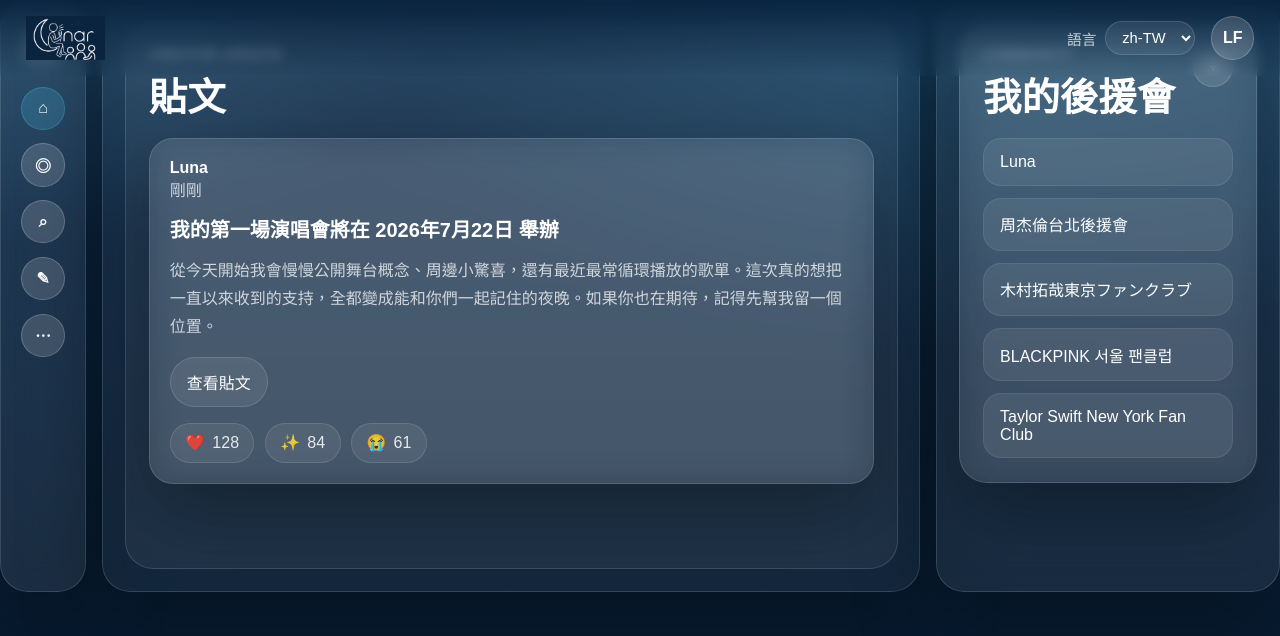
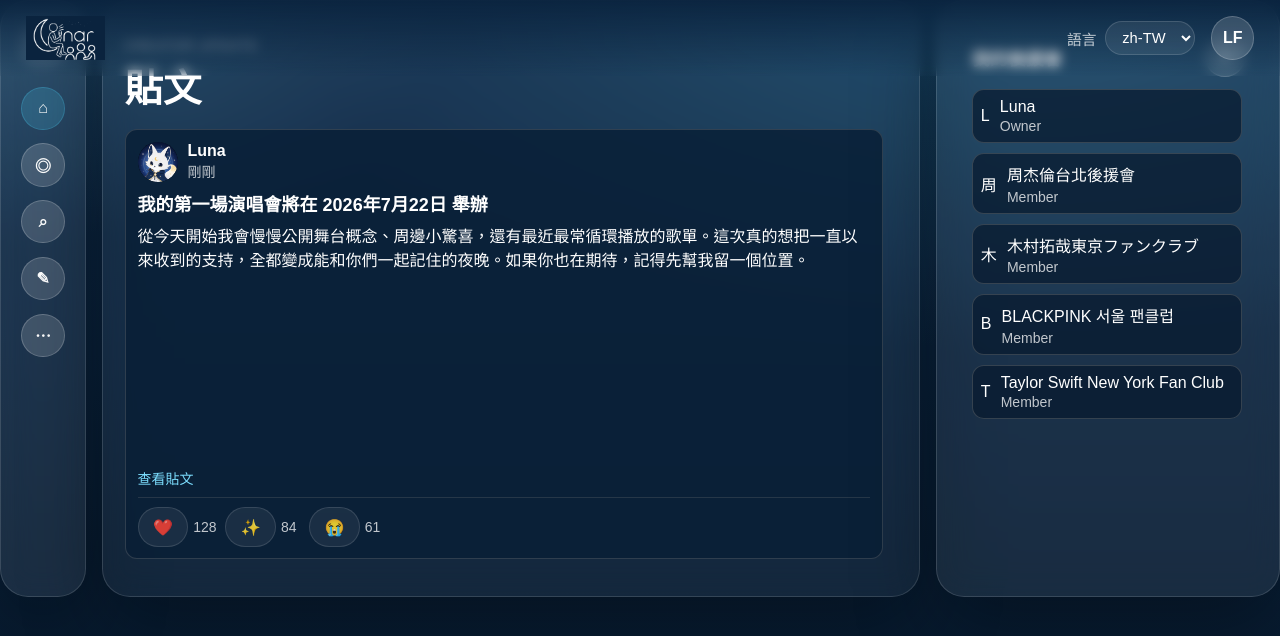
Before and after one commit to lunarfan/lunarfan.github.io, a Next.js app: page / in a window 1280 px wide. Both pictures are taken after a click on the button "登入". Shown: the top 636 px of the page. Built offline with nearby package versions, Linux system fonts and the light colour scheme.

Commit message:
fix(demo): mirror app shell and feed classes from lunarfan-app

```diff
--- a/app/globals.css
+++ b/app/globals.css
@@ -174,3 +174,103 @@ button { border: none; }
   .chat-message { max-width: 88%; }
   .chat-composer { grid-template-columns: 1fr; }
 }
+
+
+.app-shell-overlay { position: absolute; inset: 0; background: transparent; pointer-events: none; }
+.app-shell-content {
+  z-index: 1;
+  padding: 0rem 1.35rem 1.35rem 0rem;
+  margin-left: 86px;
+  margin-right: 86px;
+  display: flex;
+  flex-direction: column;
+  gap: 1.15rem;
+  min-height: 0;
+  overflow-y: auto;
+}
+.app-shell-body {
+  flex: 1;
+  min-height: 0;
+  display: grid;
+  grid-template-columns: minmax(720px, 1fr) minmax(280px, 0.42fr);
+  gap: 1.1rem;
+}
+.app-shell-sidebar {
+  position: fixed;
+  left: 0;
+  top: 0;
+  width: 68px;
+  height: 100vh;
+  z-index: 24;
+  border-right: 1px solid rgba(255,255,255,0.12);
+  background: rgba(255,255,255,0.08);
+  box-shadow: 0 20px 28px rgba(2,8,16,0.18);
+  display: flex;
+  flex-direction: column;
+  gap: 0.95rem;
+  padding: 0.75rem 0.55rem;
+}
+.app-shell-sidebar-logo {
+  width: 204px;
+  min-height: 56px;
+  display: flex;
+  align-items: center;
+  gap: 0.72rem;
+  padding: 0.4rem;
+  border-radius: 8px;
+}
+.app-shell-sidebar-logo-main { width: 36px; min-width: 36px; max-width: 36px; height: auto; display: block; }
+.app-shell-sidebar-logo-label { opacity: 0; max-width: 0; overflow: hidden; white-space: nowrap; font-size: 18px; font-weight: 600; color: var(--text-primary); transform: translateX(-6px); transition: opacity .16s ease, max-width .16s ease, transform .16s ease; }
+.app-shell-sidebar:hover { width: 204px; }
+.app-shell-sidebar:hover .app-shell-sidebar-logo-label { opacity: 1; max-width: 160px; transform: translateX(0); }
+.app-shell-sidebar-nav-rail { width: 68px; flex: 1; overflow: hidden; transition: width .2s ease; }
+.app-shell-sidebar:hover .app-shell-sidebar-nav-rail { width: 204px; }
+.app-shell-sidebar-nav { width: 204px; display: flex; flex-direction: column; gap: 0.46rem; }
+.app-shell-nav-item {
+  width: calc(100% - 0.48rem);
+  margin-inline: 0.24rem;
+  min-height: 50px;
+  border-radius: 10px;
+  border: 1px solid transparent;
+  color: rgba(255,255,255,0.75);
+  display: flex;
+  align-items: center;
+  gap: 0.75rem;
+  padding: 0.28rem;
+}
+.app-shell-nav-item-icon { width: 34px; min-width: 34px; height: 34px; display: inline-flex; align-items: center; justify-content: center; }
+.app-shell-nav-item-label { opacity: 0; max-width: 0; overflow: hidden; white-space: nowrap; font-size: 16px; font-weight: 600; transform: translateX(-6px); transition: opacity .16s ease, max-width .16s ease, transform .16s ease; }
+.app-shell-sidebar:hover .app-shell-nav-item-label { opacity: 1; max-width: 180px; transform: translateX(0); }
+.app-shell-nav-item.active { color: var(--cta-strong); }
+.app-shell-main-panel, .app-shell-assistant-panel {
+  border: none;
+  border-radius: 14px;
+  background: transparent;
+}
+.app-shell-main-panel { position: relative; min-height: 0; padding: 0.95rem 0.95rem 0.95rem 0rem; }
+.app-shell-assistant-panel { display: flex; flex-direction: column; min-height: 0; padding: 0.92rem 0.8rem; }
+.my-fan-clubs-header { display: flex; align-items: center; justify-content: space-between; gap: 0.7rem; }
+.my-fan-clubs-header h2 { margin: 0; font-size: 18px; }
+.my-fan-clubs-create { position: relative; }
+.my-fan-clubs-list { margin-top: 0.72rem; display: flex; flex-direction: column; gap: 0.62rem; overflow-y: auto; min-height: 0; padding-right: 0.18rem; }
+.my-fan-clubs-item { border: 1px solid rgba(127,127,127,0.36); border-radius: 12px; background: rgba(7,26,46,0.72); padding: 0.5rem; display: flex; align-items: center; gap: 0.64rem; }
+.my-fan-clubs-avatar { flex-shrink: 0; }
+.my-fan-clubs-meta { min-width: 0; display: flex; flex-direction: column; gap: 0.16rem; }
+.my-fan-clubs-name { color: var(--text-primary); font-size: 16px; white-space: nowrap; overflow: hidden; text-overflow: ellipsis; }
+.my-fan-clubs-status { color: rgba(255,255,255,0.75); font-size: 14px; }
+.fan-club-post-card { border: 1px solid rgba(127,127,127,0.32); border-radius: 12px; background: rgba(9,31,54,0.82); padding: 0.7rem 0.75rem; height: 430px; display: flex; flex-direction: column; gap: 0.55rem; }
+.fan-club-post-card-head { display: grid; grid-template-columns: auto 1fr; align-items: center; gap: 0.62rem; }
+.fan-club-post-card-head-copy { min-width: 0; display: flex; flex-direction: column; gap: 0.08rem; }
+.fan-club-post-card-head-copy strong { font-size: 16px; white-space: nowrap; text-overflow: ellipsis; overflow: hidden; }
+.fan-club-post-card-head-copy span { color: rgba(255,255,255,0.75); font-size: 14px; }
+.fan-club-post-card-content-trigger { width: 100%; border: none; background: transparent; color: inherit; text-align: left; padding: 0; cursor: pointer; display: flex; flex-direction: column; align-items: stretch; justify-content: flex-start; flex: 1; min-height: 0; gap: 0.4rem; }
+.fan-club-post-card-content-trigger h2 { margin: 0; width: 100%; font-size: 18px; text-align: left; }
+.fan-club-post-card-preview { width: 100%; max-height: 280px; flex: 1; min-height: 0; overflow: hidden; text-align: left; }
+.fan-club-post-card-preview p { margin: 0; text-align: left; }
+.fan-club-post-card-more { color: var(--cta-strong); font-size: 14px; }
+.fan-club-post-reactions { display: flex; align-items: center; flex-wrap: wrap; gap: 0.56rem; border-top: 1px solid rgba(127,127,127,0.24); padding-top: 0.55rem; }
+.fan-club-post-reaction-item { display: inline-flex; align-items: center; gap: 0.3rem; }
+.fan-club-post-reaction-count { min-width: 1.2rem; font-size: 14px; color: rgba(255,255,255,0.75); }
+.demo-avatar-frame, .demo-post-avatar { border-radius: 50%; }
+@media (max-width: 1180px) { .app-shell-body { grid-template-columns: 1fr; } .app-shell-assistant-panel { min-height: auto; } }
+@media (max-width: 980px) { .app-shell-content { margin-left: 0; margin-right: 0; padding-left: 0; } .app-shell-sidebar { display: none; } }
--- a/components/demo/ClubRail.tsx
+++ b/components/demo/ClubRail.tsx
@@ -7,23 +7,26 @@ type ClubRailProps = {
 
 export default function ClubRail({ title, clubs }: ClubRailProps) {
   return (
-    <section className="mock-club-rail">
-      <div className="section-heading-row">
-        <div>
-          <p className="section-kicker">Community</p>
-          <h2>{title}</h2>
+    <>
+      <div className="my-fan-clubs-header">
+        <h2>{title}</h2>
+        <div className="my-fan-clubs-create">
+          <button type="button" className="rail-plus-button" aria-label="Create fan club">
+            +
+          </button>
         </div>
-        <button type="button" className="rail-plus-button" aria-label="Create fan club">
-          +
-        </button>
       </div>
-      <div className="club-pill-list">
-        {clubs.map((club) => (
-          <div key={club} className="club-pill">
-            {club}
+      <div className="my-fan-clubs-list">
+        {clubs.map((club, index) => (
+          <div key={club} className="my-fan-clubs-item" title={club}>
+            <div className="my-fan-clubs-avatar demo-avatar-frame">{index === 0 ? 'L' : club.slice(0, 1)}</div>
+            <span className="my-fan-clubs-meta">
+              <span className="my-fan-clubs-name" title={club}>{club}</span>
+              <span className="my-fan-clubs-status">{index === 0 ? 'Owner' : 'Member'}</span>
+            </span>
           </div>
         ))}
       </div>
-    </section>
+    </>
   );
 }
--- a/components/demo/LunarfanDemoExperience.tsx
+++ b/components/demo/LunarfanDemoExperience.tsx
@@ -413,15 +413,15 @@ export default function LunarfanDemoExperience() {
       ) : null}
 
       {screen === 'home-demo' ? appShell(
-        <section className="demo-post-feed feed-panel-like">
+        <section className="demo-post-feed feed-panel-like app-shell-main-panel">
           <div className="section-heading-row"><div><p className="section-kicker">Creator update</p><h2>{t(uiText.posts)}</h2></div></div>
           <PostCard post={concertPost} locale={locale} openSurfaceRef={registerTarget('first-post')} onOpen={handleOpenPost} openPostLabel={t(uiText.viewPost)} />
         </section>,
-        <div ref={registerTarget('my-fan-clubs')}><ClubRail title={t(uiText.myFanClubs)} clubs={clubNames} /></div>
+        <div ref={registerTarget('my-fan-clubs')} className="app-shell-assistant-panel"><ClubRail title={t(uiText.myFanClubs)} clubs={clubNames} /></div>
       ) : null}
 
       {screen === 'fan-club-demo' ? appShell(
-        <section className="fan-club-demo-main">
+        <section className="fan-club-demo-main app-shell-main-panel">
           <div className="fan-club-banner-card" style={{ backgroundImage: 'linear-gradient(rgba(10, 35, 62, 0.76), rgba(10, 35, 62, 0.9)), url(/Luna-Background.png)' }}>
             <div className="fan-club-hero">
               <Image src="/Luna-Avatar.png" alt="Luna avatar" width={96} height={96} className="fan-club-hero-avatar" />
@@ -438,16 +438,14 @@ export default function LunarfanDemoExperience() {
           </div>
           <div className="fan-club-post-stack">
             <PostCard post={concertPost} locale={locale} openPostLabel={t(uiText.viewPost)} />
-            <div ref={registerTarget('dinner-post-reactions')}>
-              <PostCard post={dinnerPost} locale={locale} onReact={handleDinnerReaction} interactiveReactions openPostLabel={t(uiText.viewPost)} />
-            </div>
+            <PostCard post={dinnerPost} locale={locale} reactionAreaRef={registerTarget('dinner-post-reactions')} onReact={handleDinnerReaction} interactiveReactions openPostLabel={t(uiText.viewPost)} />
           </div>
         </section>,
-        <div className="assistant-summary-card"><ClubRail title={t(uiText.myFanClubs)} clubs={clubNames} /></div>
+        <div className="assistant-summary-card app-shell-assistant-panel"><ClubRail title={t(uiText.myFanClubs)} clubs={clubNames} /></div>
       ) : null}
 
       {screen === 'chat-demo' ? appShell(
-        <div ref={registerTarget('chat-panel')}>
+        <div ref={registerTarget('chat-panel')} className="app-shell-main-panel">
           <ChatRoomView
             locale={locale}
             rooms={roomNames}
@@ -465,14 +463,13 @@ export default function LunarfanDemoExperience() {
             onSend={handleSendMessage}
           />
         </div>,
-        <div className="assistant-summary-card"><ClubRail title={t(uiText.myFanClubs)} clubs={clubNames} /></div>
+        <div className="assistant-summary-card app-shell-assistant-panel"><ClubRail title={t(uiText.myFanClubs)} clubs={clubNames} /></div>
       ) : null}
 
       <PostModal
         open={postModalOpen}
         post={concertPost}
         locale={locale}
-        modalRef={registerTarget('post-modal-reactions')}
         clubButtonRef={registerTarget('post-modal-club')}
         reactionsRef={registerTarget('post-modal-reactions')}
         onClose={() => setPostModalOpen(false)}
--- a/components/demo/PostCard.tsx
+++ b/components/demo/PostCard.tsx
@@ -1,5 +1,6 @@
 'use client';
 
+import Image from 'next/image';
 import type { Ref } from 'react';
 import type { DemoPost, Locale } from './mockData';
 
@@ -7,42 +8,42 @@ type PostCardProps = {
   post: DemoPost;
   locale: Locale;
   openSurfaceRef?: Ref<HTMLButtonElement>;
+  reactionAreaRef?: Ref<HTMLDivElement>;
   onOpen?: () => void;
   onReact?: (reactionId: string) => void;
   interactiveReactions?: boolean;
   openPostLabel: string;
 };
 
-export default function PostCard({ post, locale, openSurfaceRef, onOpen, onReact, interactiveReactions, openPostLabel }: PostCardProps) {
+export default function PostCard({ post, locale, openSurfaceRef, reactionAreaRef, onOpen, onReact, interactiveReactions, openPostLabel }: PostCardProps) {
   return (
-    <article className="post-card">
-      <div className="post-card-header">
-        <div>
-          <p className="post-card-author">{post.author}</p>
-          <p className="post-card-time">{post.timeLabel[locale]}</p>
+    <article className="fan-club-post-card">
+      <header className="fan-club-post-card-head">
+        <Image src="/Luna-Avatar.png" alt="Luna avatar" width={40} height={40} className="demo-post-avatar" />
+        <div className="fan-club-post-card-head-copy">
+          <strong>{post.author}</strong>
+          <span>{post.timeLabel[locale]}</span>
         </div>
-      </div>
-      <button ref={openSurfaceRef} type="button" className="post-card-open-surface" onClick={onOpen}>
-        <h3>{post.title[locale]}</h3>
-        <p className="post-card-body">{post.body[locale]}</p>
-        <span className="ghost-action post-card-open-hint">{openPostLabel}</span>
+      </header>
+
+      <button ref={openSurfaceRef} type="button" className="fan-club-post-card-content-trigger" onClick={onOpen}>
+        <h2>{post.title[locale]}</h2>
+        <div className="fan-club-post-card-preview">
+          <p>{post.body[locale]}</p>
+        </div>
+        <span className="fan-club-post-card-more">{openPostLabel}</span>
       </button>
-      <div className="post-card-footer">
-        <div className="post-reactions">
-          {post.reactions.map((reaction) => (
-            <button
-              key={reaction.id}
-              type="button"
-              className="reaction-chip"
-              onClick={() => onReact?.(reaction.id)}
-              disabled={!interactiveReactions}
-            >
+
+      <footer ref={reactionAreaRef} className="fan-club-post-reactions">
+        {post.reactions.map((reaction) => (
+          <span key={reaction.id} className="fan-club-post-reaction-item">
+            <button type="button" className="reaction-chip" onClick={() => onReact?.(reaction.id)} disabled={!interactiveReactions}>
               <span>{reaction.emoji}</span>
-              <span>{reaction.count}</span>
             </button>
-          ))}
-        </div>
-      </div>
+            <span className="fan-club-post-reaction-count">{reaction.count}</span>
+          </span>
+        ))}
+      </footer>
     </article>
   );
 }
```
